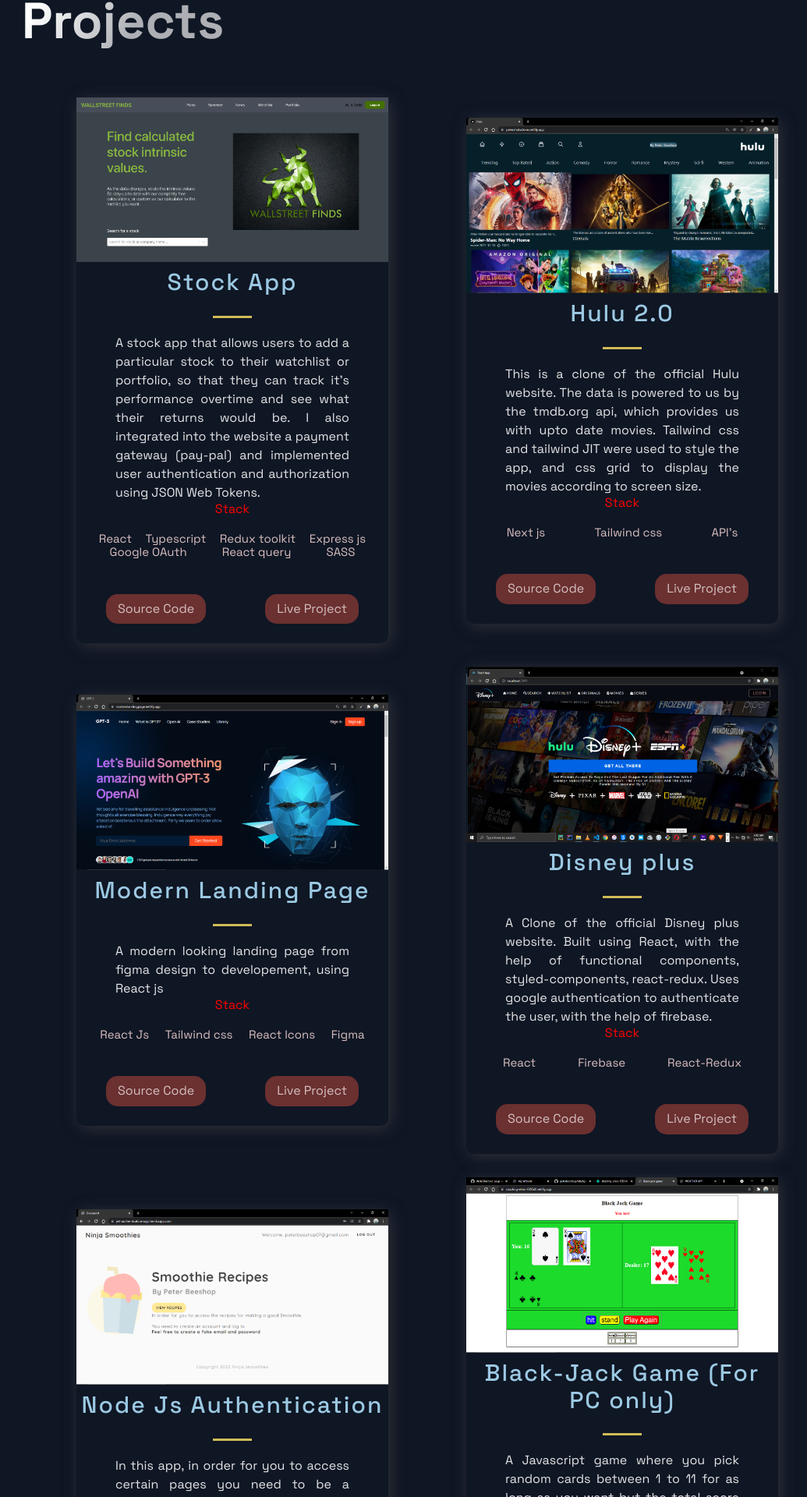
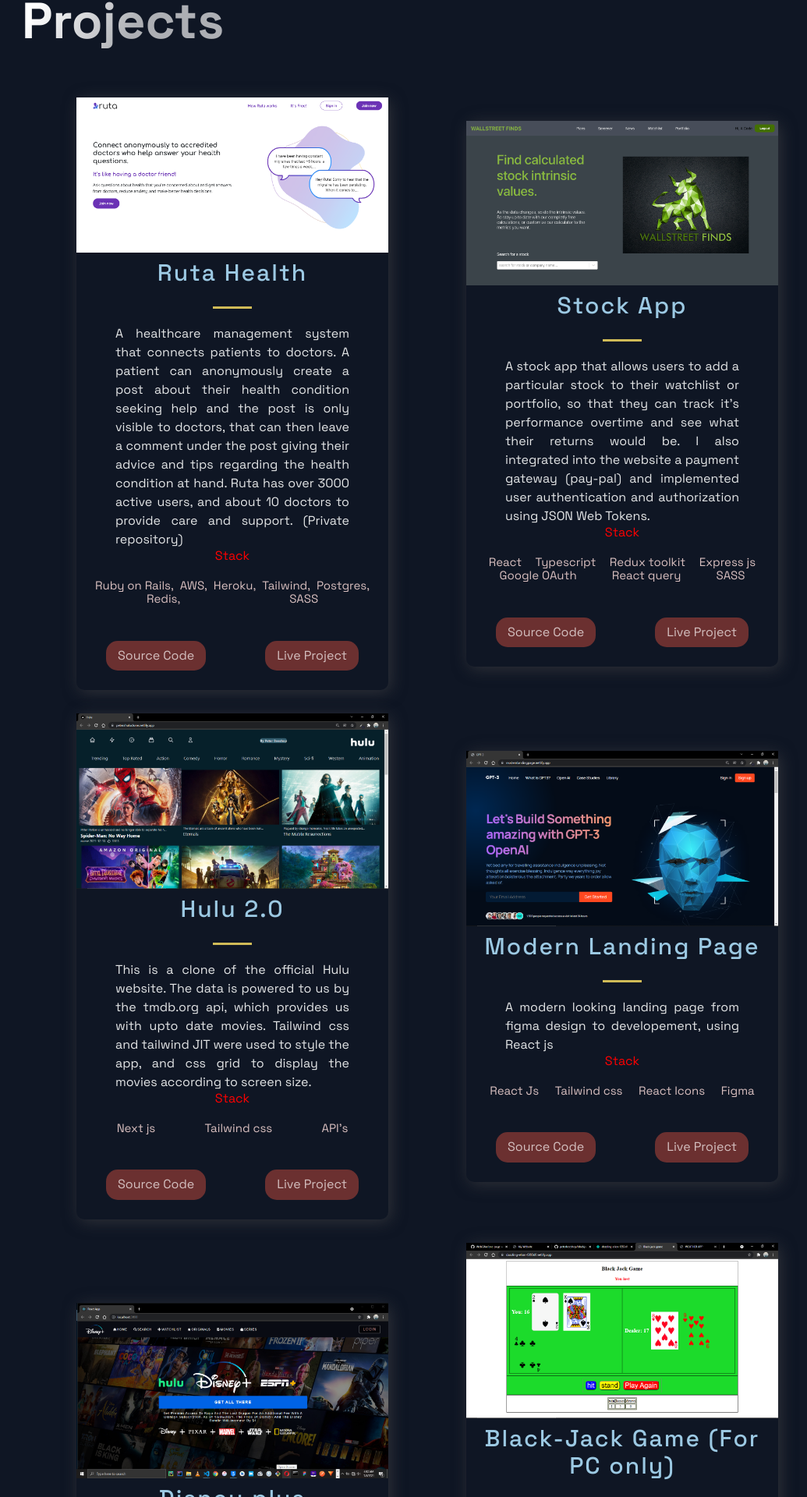
Before and after one commit to peterbeeshop/update-portfolio-site, a Next.js app: page / in a window 1280 px wide. Shown: the part 839-2759 px from the top of the page at 78% size, without its empty margins (92-1127 px from the left). Built offline with nearby package versions, Linux system fonts and the light colour scheme.

Commit message:
added rutahealth to the list

```diff
--- a/src/components/Footer/Footer.js
+++ b/src/components/Footer/Footer.js
@@ -38,9 +38,9 @@
           <SocialIcons target="_blank" href="https://linkedin.com/in/peter-muyambango">
             <AiFillLinkedin size="3rem" />
           </SocialIcons>
-          <SocialIcons target="_blank" href="https://google.com">
+          {/* <SocialIcons target="_blank" href="https://google.com">
             <AiFillInstagram size="3rem" />
-          </SocialIcons>
+          </SocialIcons> */}
         </SocialContainer>
       </SocialIconsContainer>
     </FooterWrapper>
--- a/src/components/Header/Header.js
+++ b/src/components/Header/Header.js
@@ -43,14 +43,14 @@
         <AiFillGithub size="3rem" />
       </SocialIcons>
       <SocialIcons
-        href="https://www.linkedin.com/in/peter-beeshop-0b5739204/"
+        href="https://www.linkedin.com/in/peter-muyambango"
         target="_blank"
       >
         <AiFillLinkedin size="3rem" />
       </SocialIcons>
-      <SocialIcons href="https://google.com">
+      {/* <SocialIcons href="https://google.com">
         <AiFillInstagram size="3rem" />
-      </SocialIcons>
+      </SocialIcons> */}
     </Div3>
   </Container>
 );
--- a/src/constants/constants.js
+++ b/src/constants/constants.js
@@ -1,4 +1,13 @@
 export const projects = [
+  {
+    title: "Ruta Health",
+    description:
+      "A healthcare management system that connects patients to doctors. A patient can anonymously create a post about their health condition seeking help and the post is only visible to doctors, that can then leave a comment under the post giving their advice and tips regarding the health condition at hand. Ruta has over 3000 active users, and about 10 doctors to provide care and support. (Private repository)",
+    image: "/images/ruta.png",
+    tags: ["Ruby on Rails,", "AWS,", "Heroku,", "Tailwind,", "Postgres,", "Redis,", "SASS" ],
+    source: "https://www.rutahealth.com/",
+    id: 0,
+  },
   {
     title: "Stock App",
     description:
@@ -7,7 +16,7 @@
     tags: ["React", "Typescript", "Redux toolkit", "Express js", "Google OAuth", "React query", "SASS" ],
     source: "https://wallstreetfinds.netlify.app/",
     visit: "https://github.com/peterbeeshop/react-stock-app",
-    id: 0,
+    id: 1,
   },
   {
     title: "Hulu 2.0",
@@ -17,7 +26,7 @@
     tags: ["Next js", "Tailwind css", "API's"],
     source: "https://petershuluclone.netlify.app",
     visit: "https://github.com/peterbeeshop/hulu-clone",
-    id: 1,
+    id: 2,
   },
   {
     title: "Modern Landing Page",
@@ -27,7 +36,7 @@
     tags: ["React Js", "Tailwind css", "React Icons", "Figma"],
     source: "https://modernlandingpage.netlify.app/",
     visit: "https://github.com/peterbeeshop/GPT-3-landing-page",
-    id: 2,
+    id: 3,
   },
   {
     title: "Disney plus",
@@ -37,22 +46,22 @@
     tags: ["React", "Firebase", "React-Redux"],
     source: "https://disneyplusclone-9c5fb.web.app/home",
     visit: "https://github.com/peterbeeshop/disneyClone-app",
-    id: 3,
-  },
-  {
-    title: "Node Js Authentication",
-    description:
-      "In this app, in order for you to access certain pages you need to be a logged in user otherwise you would be restricted from accessing those pages. (App takes 30secs for it to load due to my free hosting service. Kindly be patient with it)",
-    image: "/images/jwt.png",
-    tags: ["Node Js", "Express", "MongoDb", "Heroku"],
-    source: "https://jwt-authentication-app.herokuapp.com/",
-    visit: "https://github.com/peterbeeshop/jwt-auth",
     id: 4,
   },
+  // {
+  //   title: "Node Js Authentication",
+  //   description:
+  //     "In this app, in order for you to access certain pages you need to be a logged in user otherwise you would be restricted from accessing those pages. (App takes 30secs for it to load due to my free hosting service. Kindly be patient with it)",
+  //   image: "/images/jwt.png",
+  //   tags: ["Node Js", "Express", "MongoDb", "Heroku"],
+  //   source: "https://jwt-authentication-app.herokuapp.com/",
+  //   visit: "https://github.com/peterbeeshop/jwt-auth",
+  //   id: 5,
+  // },
   {
     title: "Black-Jack Game (For PC only)",
     description:
-      "A Javascript game where you pick random cards between 1 to 11 for as long as you want but the total score of the cards picked should not be over 21. You get to play against a bot. The person that has the bigger score wins.. HIT randomly generates a card for you. STAND will randomly generate cards for the bot",
+      "A Javascript game where you pick random cards between 1 to 11 for as long as you want but the total score of the cards picked should not be over 21. You get to play against a bot. The person that has the bigger score wins.. HIT randomly generates a card for you. STAND will randomly generate cards for the bot (This game was created over 3 years ago when I just started with coding)",
     image: "/images/blackjack.png",
     tags: ["Vanilla JavaScript"],
     source: "https://blackjackjsgame.netlify.app/",
```
Also changed, not shown: public/images/ruta.png (added).
